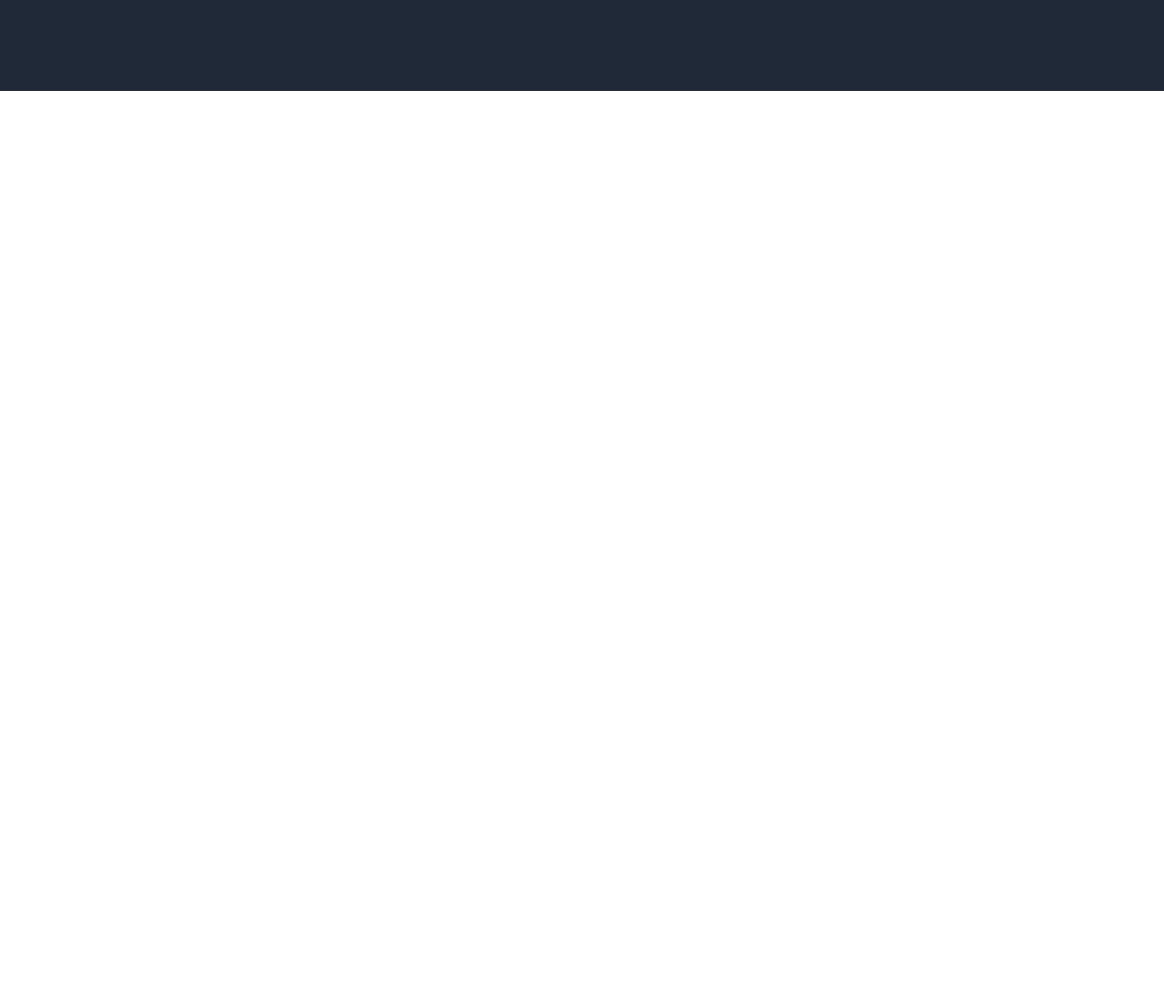
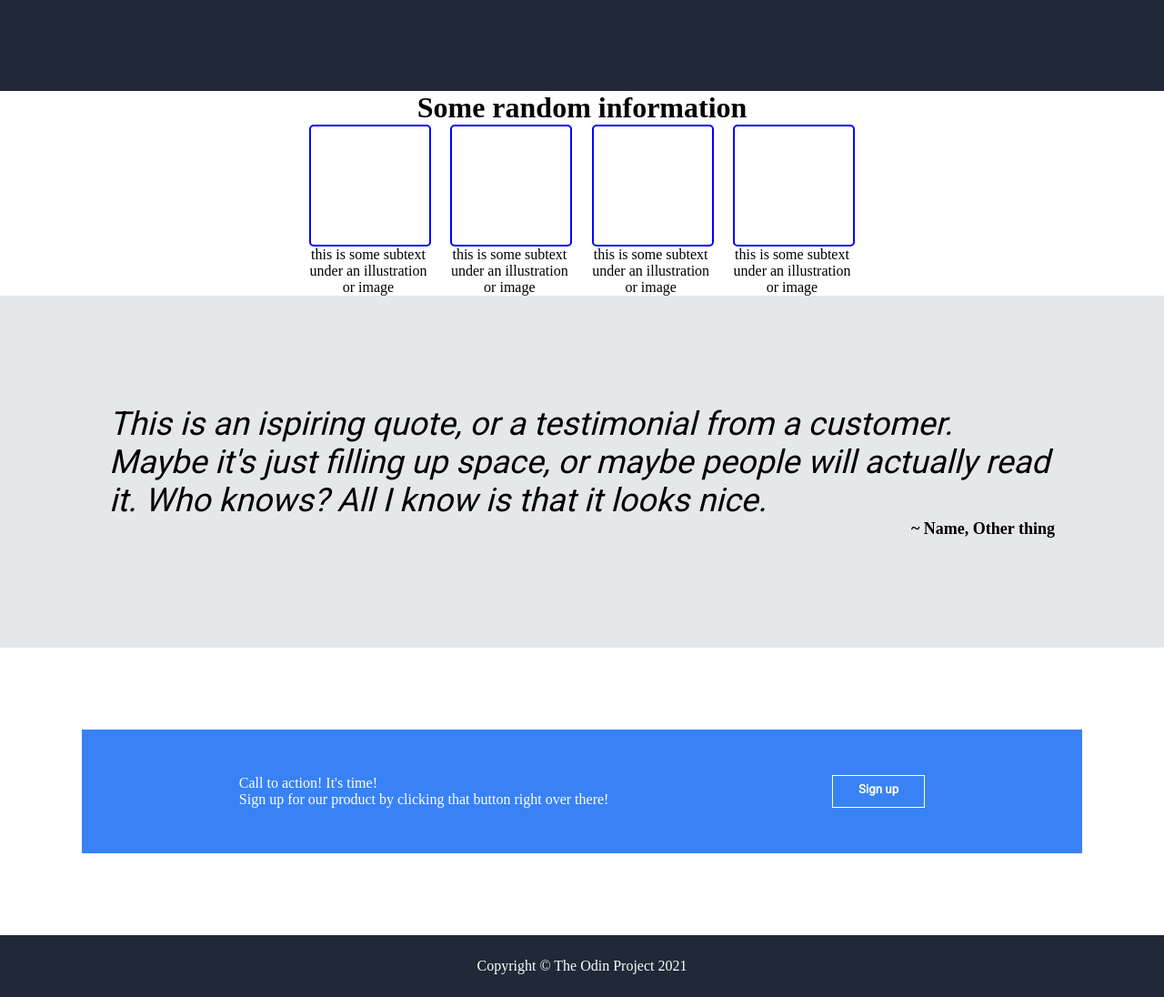
Before and after one commit to koreshlamb/landing-page, a plain HTML site: page index.html in a window 1280 px wide. Shown: the part 440-1536 px from the top of the page at 91% size. Before the commit the page ends 800 px from the top, so only its background shows below. Drawn offline with Linux system fonts and the light colour scheme.

Commit message:
Finished all sections

```diff
--- a/index.html
+++ b/index.html
@@ -31,8 +31,68 @@
       <div class="about-image">
         <p>this is a placeholder for an image</p>
       </div>
+    </div>
 
+    <div class="showcase">
+      <div class="showcase-title">
+        <h1>Some random information</h1>
+      </div>
+
+      <div class="showcase-images">
+        <div class="item">
+          <div class="item-border">
+          </div>
+          <p>this is some subtext under an illustration or image</p>
+        </div>
+
+        <div class=" item">
+          <div class="item-border">
+          </div>
+          <p>this is some subtext under an illustration or image</p>
+        </div>
+
+        <div class="item">
+          <div class="item-border item3">
+          </div>
+          <p>this is some subtext under an illustration or image</p>
+        </div>
+
+        <div class="item">
+          <div class="item-border item4">
+          </div>
+          <p>this is some subtext under an illustration or image</p>
+        </div>
+
+      </div>
     </div>
+
+    <div class="quote">
+      <div class="quote-body">
+        <p>This is an ispiring quote, or a testimonial from a customer. Maybe it's just filling up space, or maybe people will actually read it. Who knows? All I know is that it looks nice.</p>
+      </div>
+      <div class="quote-name">
+        <p>~ Name, Other thing</p>
+      </div>
+    </div>
+      <div class="sign-in">
+
+        <div class="sign-in-body">
+          <p>Call to action! It's time!</p>
+          <p>Sign up for our product by clicking that  button right over there!</p>
+        </div>
+
+        <div class="sign-in-button">
+          <button type="button" name="button">Sign up</button>
+        </div>
+
+      </div>
+
+
+
+      <div class="footer">
+        <p>Copyright © The Odin Project 2021</p>
+      </div>
+
 
   </body>
 </html>
--- a/style.css
+++ b/style.css
@@ -82,3 +82,81 @@ button {
   font-weight: 700;
   color: white;
 }
+
+.showcase {
+  display: flex;
+  flex-direction: column;
+  align-items: center;
+
+}
+
+.showcase-title {
+  text-align: center;
+}
+
+.item-border {
+  height: 130px;
+  width: 130px;
+  border: solid 2px blue;
+  border-radius: 5px;
+}
+
+.showcase-images {
+  display: flex;
+  width: 600px;
+  justify-content: space-between;
+
+}
+
+.item p {
+  width: 130px;
+  text-align: center;
+}
+
+.quote {
+  background-color: #e5e7eb;
+  padding: 120px;
+  display: flex;
+  flex-direction: column;
+  align-items: flex-end;
+}
+
+.quote-body {
+  font-size: 36px;
+  font-style: italic;
+  font-weight: 200;
+  font-family: "Roboto";
+}
+
+.quote-name {
+  font-weight: bold;
+  font-size: 18px;
+}
+
+.sign-in {
+  background-color: #3882f6;
+  display: flex;
+  justify-content:space-around;
+  padding: 50px;
+  margin: 90px;
+  color: white;
+}
+
+
+
+.sign-in-button {
+  align-items: center;
+  justify-content: center;
+  border: 1px solid white;
+  padding: 2px 18px;
+
+}
+
+.footer {
+  background-color: #1f2937;
+  color: white;
+  display: flex;
+  align-items: center;
+  justify-content: center;
+  padding: 25px;
+}
```
